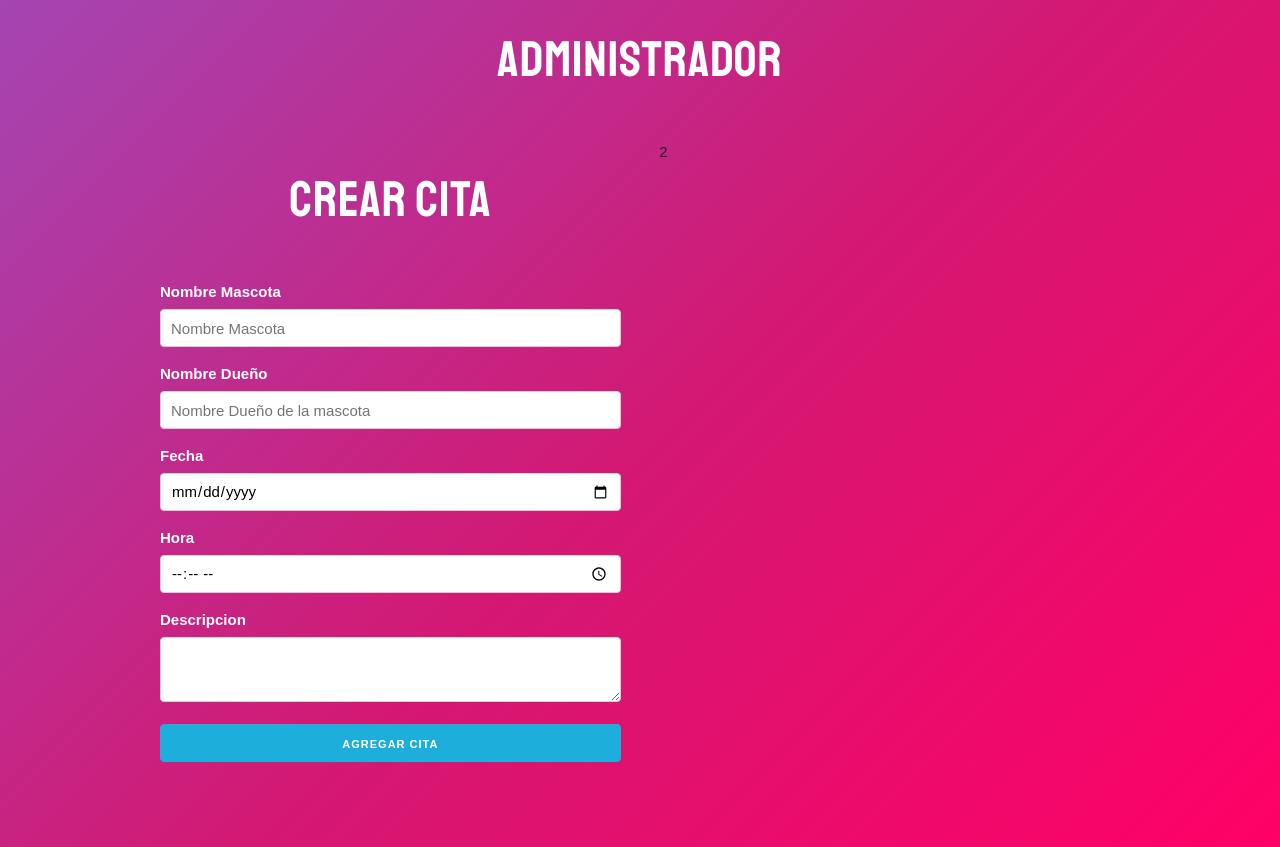
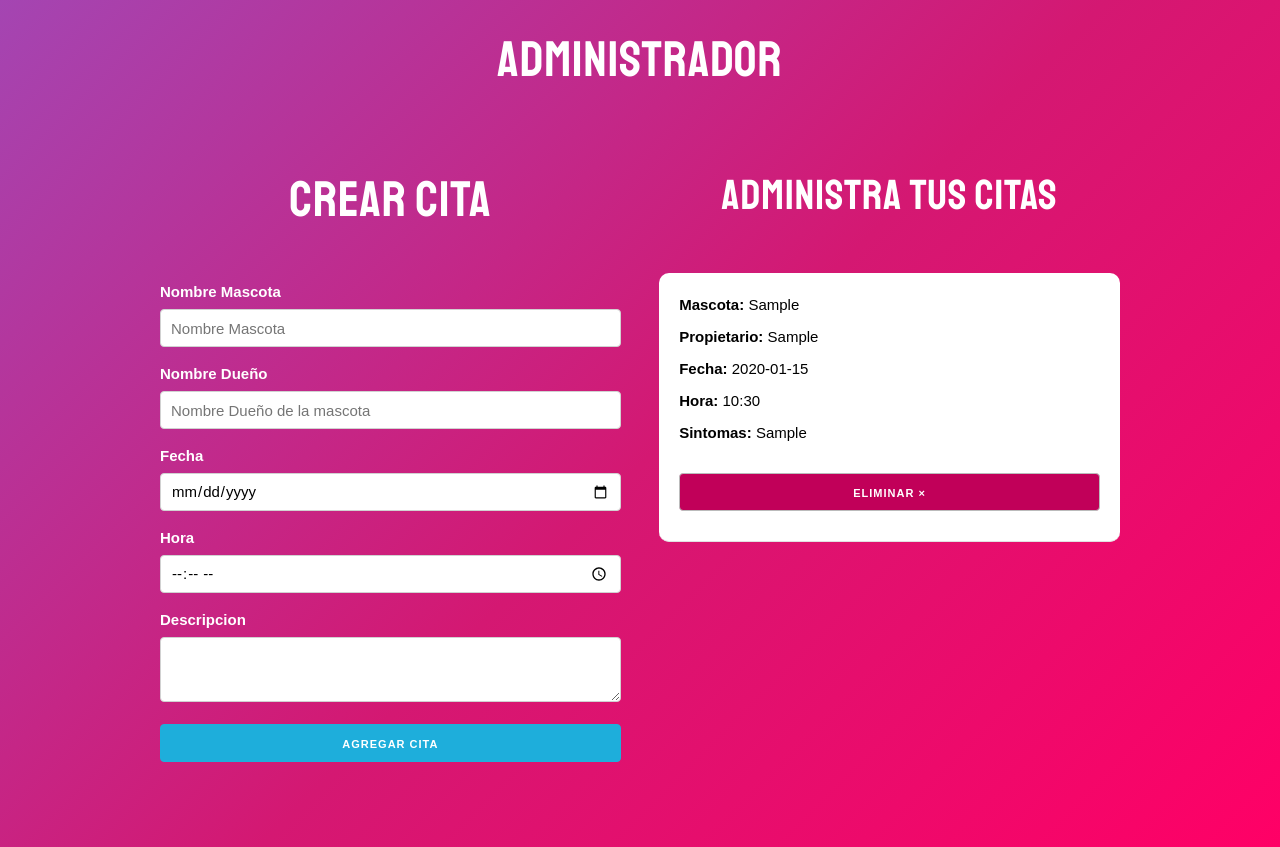
Before and after one commit to MosqueraSt3/agendarCitas, a React (Create React App) app: page / in a window 1280 px wide. Both pictures are taken after typing "Sample", "Sample", "2020-01-15", "10:30", "Sample" into the empty fields and a click on the button "AGREGAR CITA". Built offline with nearby package versions, Linux system fonts and the light colour scheme.

Commit message:
eliminar citas

```diff
--- a/src/App.js
+++ b/src/App.js
@@ -1,16 +1,23 @@
 import React, { Fragment, useState } from 'react'
 import Formulario from './components/Formulario'
+import Cita from './components/Cita'
 
 function App() {
   // Arreglo de citas
   const [citas,guardarCitas] = useState([])
 
-  //
+  // Nueva Cita
   const crearCita = cita => {
     guardarCitas([
       ...citas,
       cita
     ])
+  }
+
+  // Eliminar cita
+  const eliminarCita = id => {
+    const nuevasCitas = citas.filter(cita => cita.id !== id)
+    guardarCitas(nuevasCitas)
   }
 
   return (
@@ -24,7 +31,14 @@
             />
           </div>
           <div className="one-half column">
-            2
+            <h2>Administra tus citas</h2>
+            {citas.map(cita => (
+              <Cita
+                key={cita.id}
+                cita={cita}
+                eliminarCita={eliminarCita}
+              />
+            ))}
           </div>
         </div>
       </div>
--- /dev/null
+++ b/src/components/Cita.js
@@ -0,0 +1,20 @@
+import React from "react";
+
+const Cita = ({cita, eliminarCita}) => {
+    return(
+        <div className="cita">
+            <p>Mascota: <span>{cita.mascota}</span></p>
+            <p>Propietario: <span>{cita.propietario}</span></p>
+            <p>Fecha: <span>{cita.fecha}</span></p>
+            <p>Hora: <span>{cita.hora}</span></p>
+            <p>Sintomas: <span>{cita.sintomas}</span></p>
+
+            <button
+                className="button eliminar u-full-width"
+                onClick={() => eliminarCita(cita.id)}
+            >Eliminar &times;</button>
+        </div>
+    )
+}
+
+export default Cita
```
